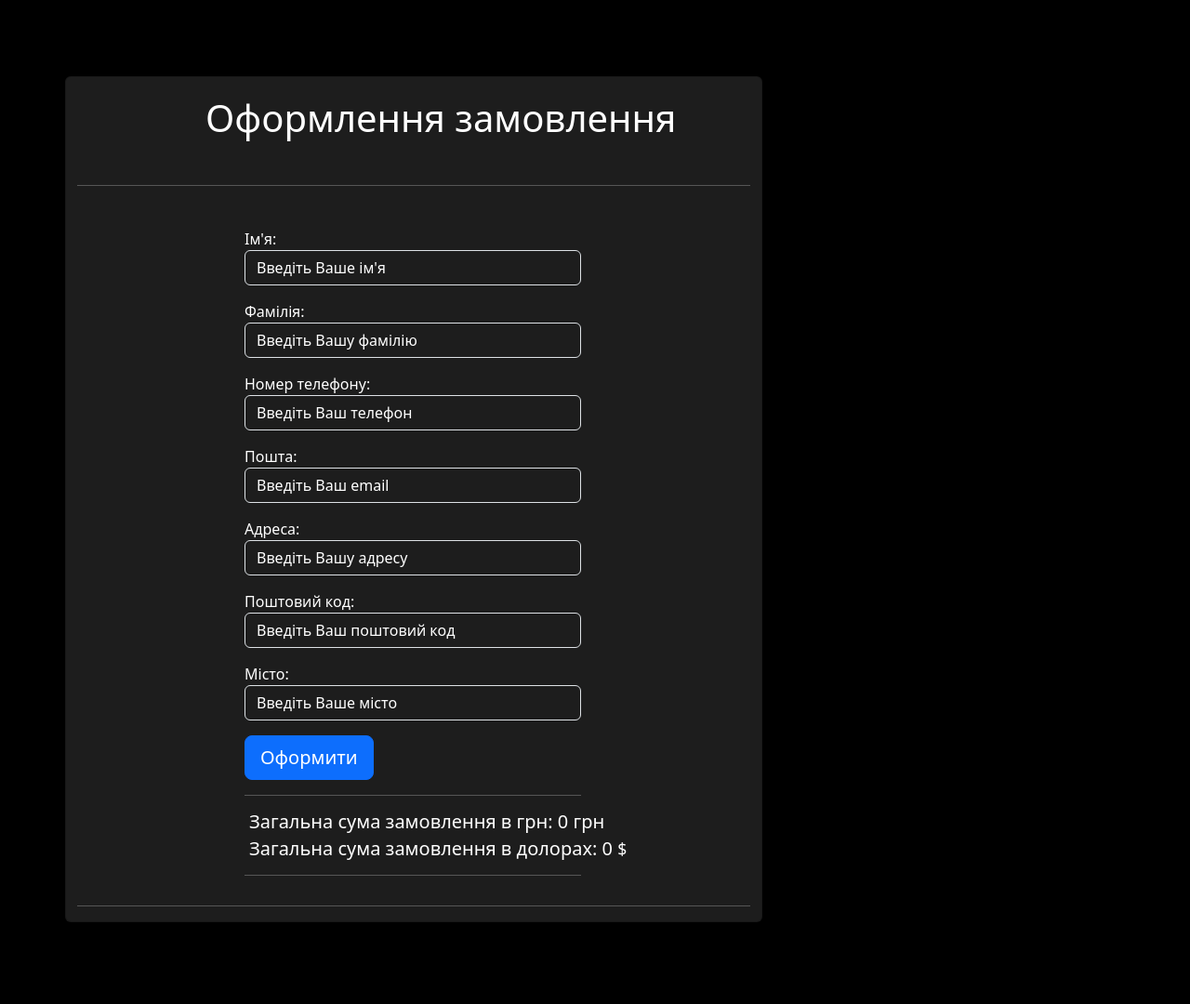
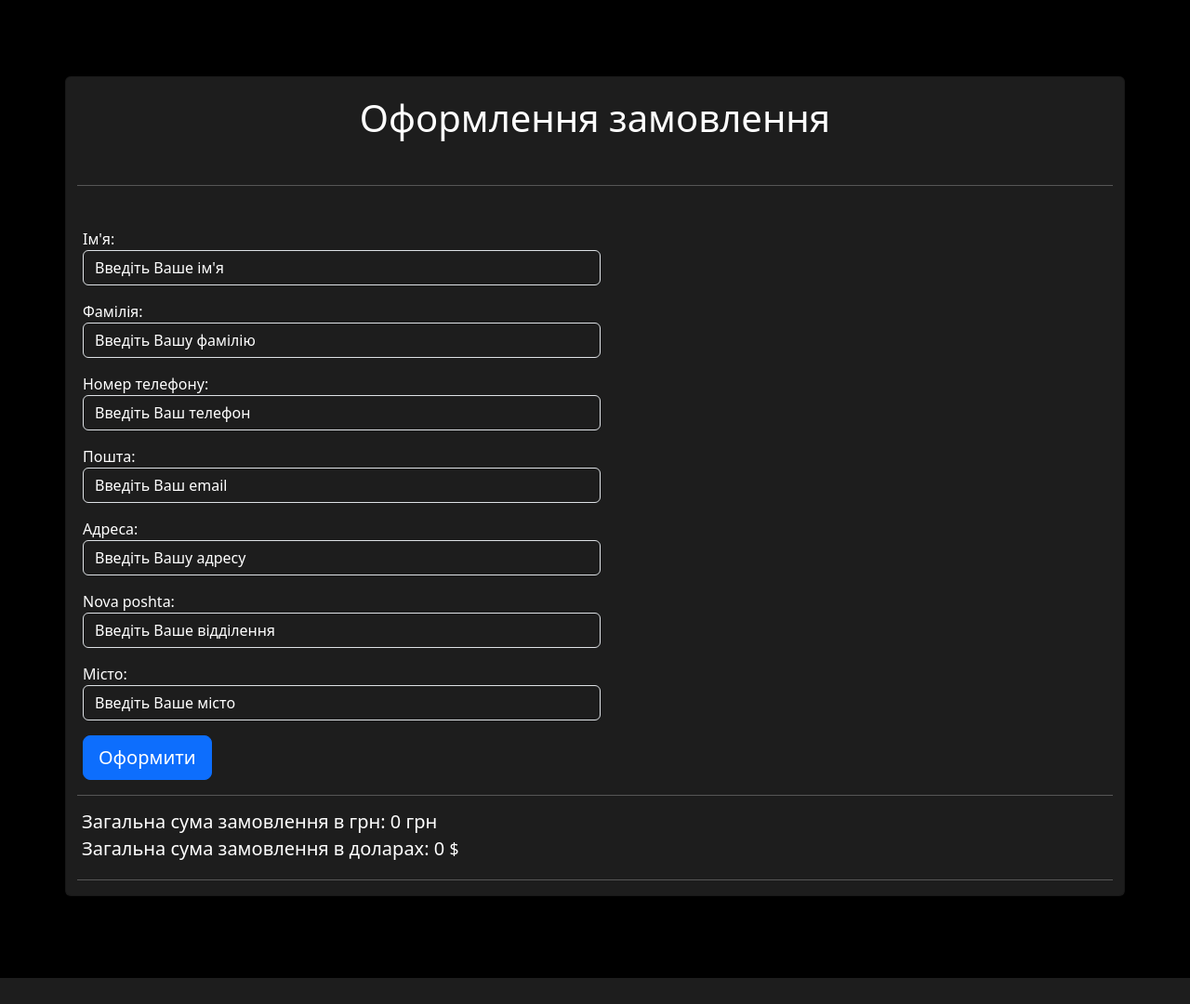
Before and after one commit to okuzmenko31/Django-Online-Shop, a Django app: template Order/templates/Order/create_order.html in a window 1280 px wide. Shown: the part 56-1136 px from the top of the page at 93% size. After the commit the page ends 1108 px from the top, so only its background shows below. Run offline with Django 4.2, Linux system fonts and the light colour scheme; tables that the repository leaves empty hold one stand-in row (values such as "Sample post"); the template is opened without the code that fills it: values that come from a table or form of the project are taken from there, most other values are stand-ins (such as "Sample title", 1, 10 or a date in 2020); parts of the project's set-up code (start-up, migrations or seed data) failed here and were passed over; some libraries are stand-ins or nearby versions.

Commit message:
Some not important changes

```diff
--- a/Order/forms.py
+++ b/Order/forms.py
@@ -12,6 +12,6 @@ class OrderCreateForm(forms.ModelForm):
             'phone': forms.TextInput(attrs={'class': 'form-control', 'placeholder': "Введiть Ваш телефон"}),
             'email': forms.TextInput(attrs={'class': 'form-control', 'placeholder': "Введiть Ваш email"}),
             'address': forms.TextInput(attrs={'class': 'form-control', 'placeholder': "Введiть Вашу адресу"}),
-            'postal_code': forms.TextInput(attrs={'class': 'form-control', 'placeholder': "Введiть Ваш поштовий код"}),
+            'postal_code': forms.TextInput(attrs={'class': 'form-control', 'placeholder': "Введiть Ваше вiддiлення"}),
             'city': forms.TextInput(attrs={'class': 'form-control', 'placeholder': "Введiть Ваше мiсто"}),
         }
--- a/Order/models.py
+++ b/Order/models.py
@@ -10,13 +10,12 @@ class Order(models.Model):
     name = models.CharField(max_length=300, verbose_name="Ім'я")
     last_name = models.CharField(max_length=300, verbose_name='Фамілія')
     phone = models.CharField(max_length=200, verbose_name='Номер телефону', blank=True)
-    confirm_call = models.BooleanField(default=False, verbose_name='Дзвінок для підтвердження')
     is_active = models.BooleanField(default=False, verbose_name='Замовлення підтверджено')
     created = models.DateTimeField(auto_now_add=True, verbose_name='Створено')
     updated = models.DateTimeField(auto_now=True, verbose_name='Оновлено')
     email = models.EmailField(verbose_name='Пошта', blank=True)
     address = models.CharField(max_length=250, verbose_name='Адреса')
-    postal_code = models.CharField(max_length=20, verbose_name='Поштовий код')
+    postal_code = models.CharField(max_length=20, verbose_name='Nova poshta')
     city = models.CharField(max_length=100, verbose_name='Місто')
     paid = models.BooleanField(default=False, verbose_name='Замовлення сплачено?')
     order_total_price = models.IntegerField(verbose_name='Order total price', default=0)
--- a/Order/templates/Order/create_order.html
+++ b/Order/templates/Order/create_order.html
@@ -4,8 +4,8 @@
 
 {% block content %}
 
-    <div class="card mb-3" style="width: 750px;">
-        <h1 style="margin-left: 138px; margin-top: 20px">Оформлення замовлення</h1>
+    <div class="card mb-3" style="width: 2050px;">
+        <h1 style="text-align: center; margin-top: 20px">Оформлення замовлення</h1>
         <br>
         <hr style="height: 30px">
         {% for item in cart %}
@@ -36,7 +36,7 @@
 
 
 
-        <form action="" method="post" style="margin-left: 180px; width: 50%">
+        <form action="" method="post" style="margin-left: 6px; width: 50%">
             {% csrf_token %}
             {{ form.as_p }}
 
@@ -109,15 +109,14 @@
             <button type="submit" class="btn btn-primary btn-lg">Оформити</button>
             <br>
 
+
+
+        </form>
         <hr>
-
         <h5 style="margin-left: 5px; margin-bottom: 5px; width: 700px">Загальна сума
             замовлення в грн: {{ cart.get_total_price_for_template }} грн</h5>
         <h5 style="margin-left: 5px; margin-bottom: 5px; width: 700px">Загальна сума
-                замовлення в долорах: {{ cart.get_total_price_usd_for_template }} <small>$</small></h5>
-
-            <hr>
-        </form>
+            замовлення в доларах: {{ cart.get_total_price_usd_for_template }} <small>$</small></h5>
         <hr>
 
 
```
Also changed, not shown: Products/templates/Products/products_by_subcategory.html (+31 -25 lines). Lines whose indentation alone changed are shown as unchanged.
